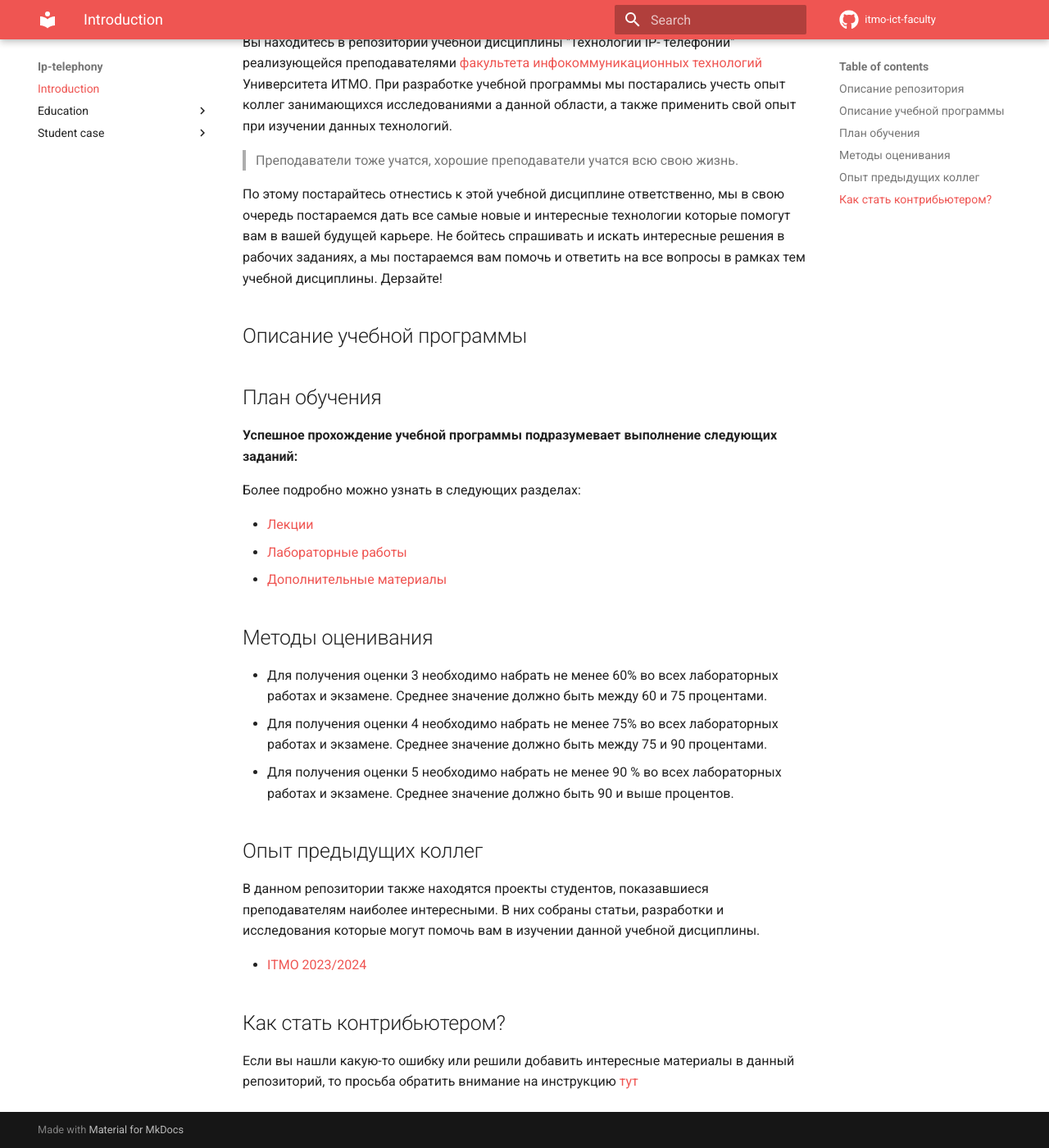
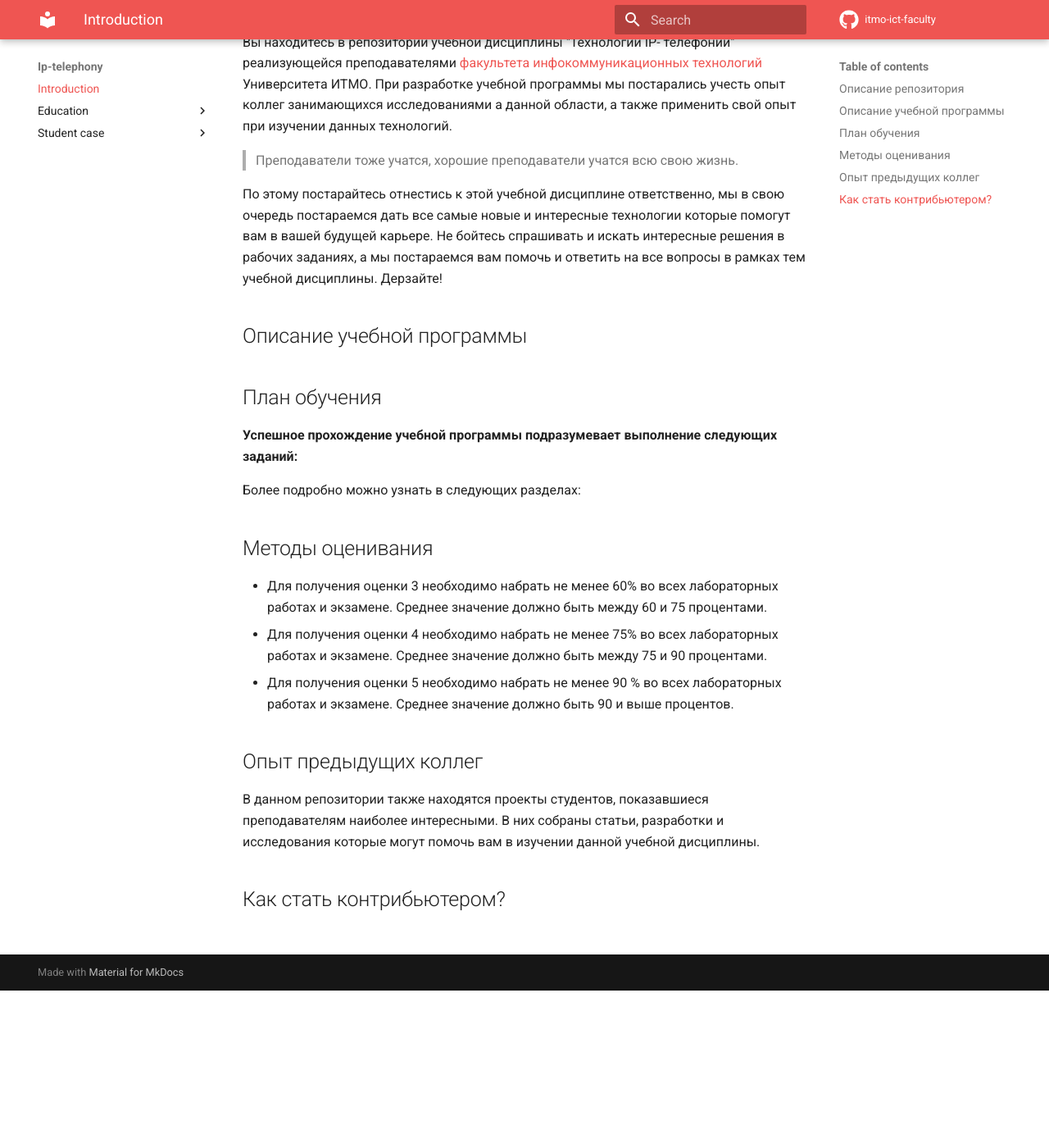
Before and after one commit to itmo-ict-faculty/ip-telephony, an MkDocs documentation site: the page built from docs/index.md, in a window 1280 px wide and 1400 px high, scrolled down 192 px. Shown: the whole window at 82% size. Built offline with MkDocs 1.6.1 and Material for MkDocs 9.7.7, drawn with Linux system fonts in a browser that asks for light colours; comment, search, counter and statistics services are not loaded.

Commit message:
Update index.md

```diff
--- a/docs/index.md
+++ b/docs/index.md
@@ -15,9 +15,6 @@
 
 Более подробно можно узнать в следующих разделах:
 
-- [Лекции](https://itmo-ict-faculty.github.io/ip-telephony/education/lecture)
-- [Лабораторные работы](https://itmo-ict-faculty.github.io/ip-telephony/education/labs)
-- [Дополнительные материалы](https://itmo-ict-faculty.github.io/ip-telephony/education/additional_materials/)
 
 ## Методы оценивания
 - Для получения оценки 3 необходимо набрать не менее 60% во всех лабораторных работах и экзамене. Среднее значение должно быть между 60 и 75 процентами.
@@ -27,8 +24,6 @@
 ## Опыт предыдущих коллег
 В данном репозитории также находятся проекты студентов, показавшиеся преподавателям наиболее интересными. В них собраны статьи, разработки и исследования которые могут помочь вам в изучении данной учебной дисциплины.
 
-- [ITMO 2023/2024](https://itmo-ict-faculty.github.io/ip-telephony/student_case/itmo2022_2023/itmo2022_2023/)
+
 
 ## Как стать контрибьютером?
-Если вы нашли какую-то ошибку или решили добавить интересные материалы в данный репозиторий, то просьба обратить внимание на инструкцию [тут](https://github.com/itmo-ict-faculty/
-ip-telephony/blob/main/README.md)
```
